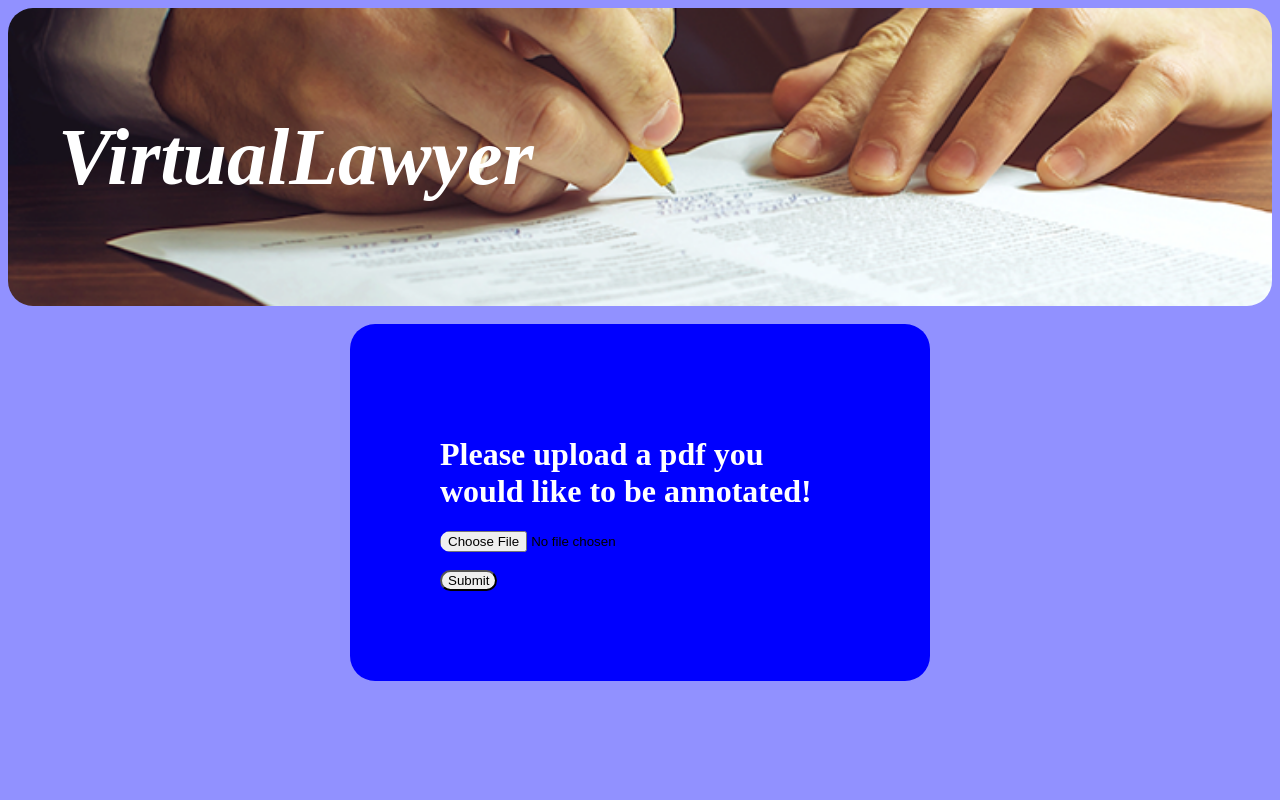
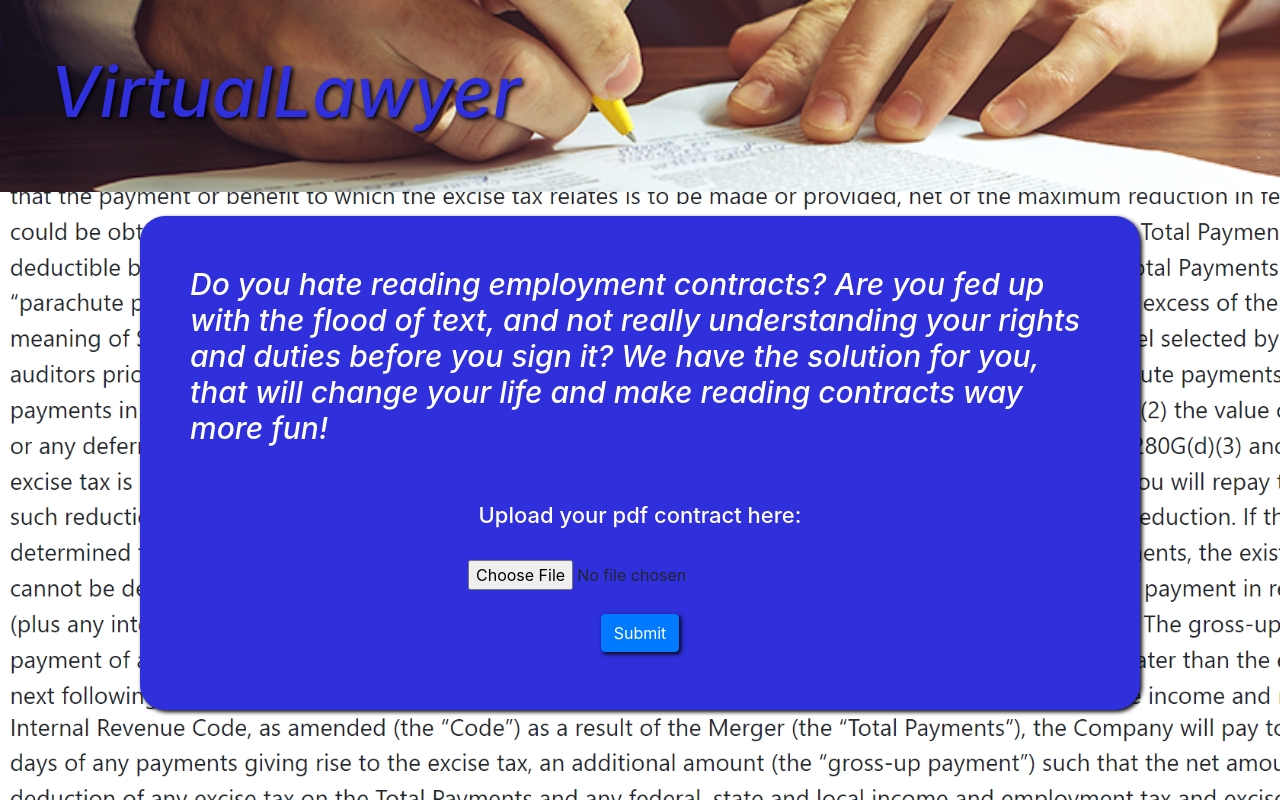
Before and after one commit to varikakasandor/HackZurich2021, a Flask app: page / in a window 1280 px wide. Run offline with Flask 2, Linux system fonts and the light colour scheme; some libraries are stand-ins or nearby versions.

Commit message:
main page polished

```diff
--- a/static/application.html
+++ b/static/application.html
@@ -4,29 +4,64 @@
         <meta charset="utf-8" />
         <meta name="viewport" content="width=device-width, initial-scale=1" />
         <link rel="stylesheet" type= "text/css" href="static/style.css">
+        <link
+            rel="stylesheet"
+            href="https://stackpath.bootstrapcdn.com/bootstrap/4.4.1/css/bootstrap.min.css"
+            integrity="sha384-Vkoo8x4CGsO3+Hhxv8T/Q5PaXtkKtu6ug5TOeNV6gBiFeWPGFN9MuhOf23Q9Ifjh"
+            crossorigin="anonymous"
+        />
+        <link
+            rel="stylesheet"
+            href="https://stackpath.bootstrapcdn.com/font-awesome/4.7.0/css/font-awesome.min.css"
+            crossorigin="anonymous"
+        />
     </head>
     <body>
         <header id="main-header">
-            <h1>
+            <h1 id="website-name">
                 VirtualLawyer
             </h1>
         </header>
         <br>
 
         <div>
+            <h1 id="motivation_text">
+                Do you hate reading employment contracts? Are you fed up with the flood of text, and not really understanding your rights and duties before you sign it? We have the solution for you, that will change your life and make reading contracts way more fun!
+            </h1>
+            <br>
+            <br>
+            <center>
                 <h1 id="instruction_text">
-                Please upload a pdf you would like to be annotated!
+                    Upload your pdf contract here:
                 </h1>
+                <br>
                 <form class="upload" action="/process" method="POST", enctype="multipart/form-data">
                     <label id="custom-file-upload">
                         <input type="file" name="contract" accept=".pdf" required />
                         <br/><br/>
-                    <input type="submit" />
+                        <input id="submit_button" class="btn btn-primary" type="submit" value="Submit">
                     </label>
 
                 </form>
+            </center>
+
         </div>
 
+        <script
+            src="https://code.jquery.com/jquery-3.2.1.slim.min.js"
+            integrity="sha384-KJ3o2DKtIkvYIK3UENzmM7KCkRr/rE9/Qpg6aAZGJwFDMVNA/GpGFF93hXpG5KkN"
+            crossorigin="anonymous"
+        ></script>
+        <script
+            src="https://cdnjs.cloudflare.com/ajax/libs/popper.js/1.12.9/umd/popper.min.js"
+            integrity="sha384-ApNbgh9B+Y1QKtv3Rn7W3mgPxhU9K/ScQsAP7hUibX39j7fakFPskvXusvfa0b4Q"
+            crossorigin="anonymous"
+        ></script>
+        <script
+            src="https://maxcdn.bootstrapcdn.com/bootstrap/4.0.0/js/bootstrap.min.js"
+            integrity="sha384-JZR6Spejh4U02d8jOt6vLEHfe/JQGiRRSQQxSfFWpi1MquVdAyjUar5+76PVCmYl"
+            crossorigin="anonymous"
+        ></script>
 
     </body>
 </html>
--- a/static/style.css
+++ b/static/style.css
@@ -1,5 +1,5 @@
 body{
-    background-color: rgb(145, 145, 255);
+    background-image: url('contract_photo.png');
     background-size: cover;
 }
 
@@ -7,31 +7,52 @@
     text-align: left;
     background-image: url('image.png');
     background-repeat: no-repeat;
-    color:white;
+    color:rgb(47, 47, 219);
     background-size: cover;
     padding:50px;
-    font-size:40px;
+}
+
+#website-name{
+    font-size:70px;
     font-style:italic;
-    border-radius: 25px;
+    text-shadow: 2px 2px 4px #000000;
+}
+
+
+#motivation_text{
+    color:white;
+    font-size:30px;
+    font-style:italic;
 }
 
 #instruction_text{
     color:white;
-    font-size:32px;
+    font-size:22px;
 }
 
 div {
-    width: 400px;
-    padding: 90px;
-    background-color:blue;
+    width: 1000px;
+    padding: 50px;
+    background-color:rgb(47, 47, 219);
     margin: 0;
-    border-radius: 25px;
     align-content: center;
     margin: auto;
+    border-radius:25px;
+    box-shadow: 2px 2px 4px #000000;
 }
 
+.hide_file {
+    position: absolute;
+    z-index: 1000;
+    opacity: 0;
+    cursor: pointer;
+    right: 0;
+    top: 0;
+    height: 100%;
+    font-size: 24px;
+    width: 100%;
+}
 
-
-input{
-    border-radius: 25px;
+#submit_button{
+    box-shadow: 2px 2px 4px #000000;
 }
```
Also changed, not shown: static/contract_photo.png (added), static/image.png. Lines whose indentation alone changed are shown as unchanged.
